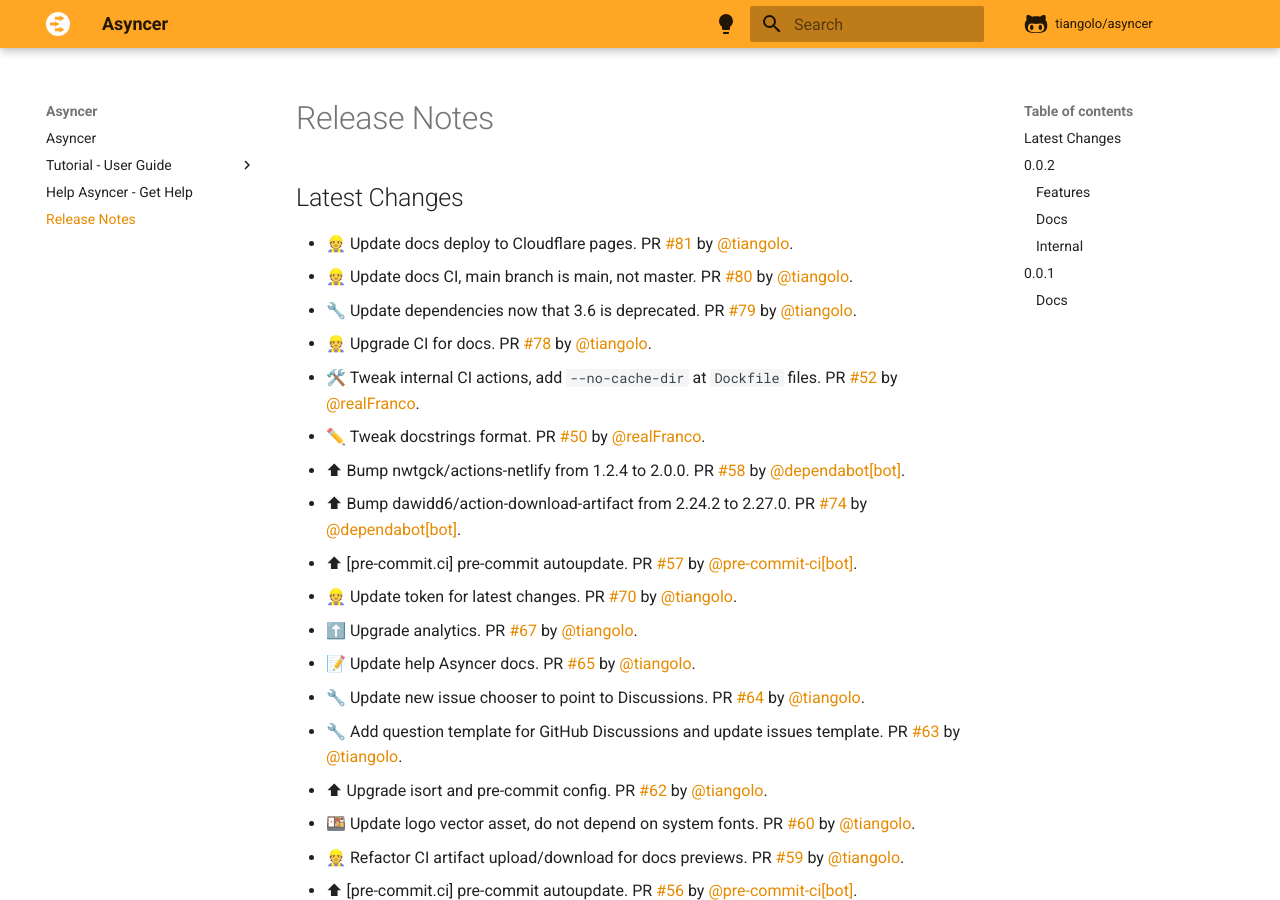
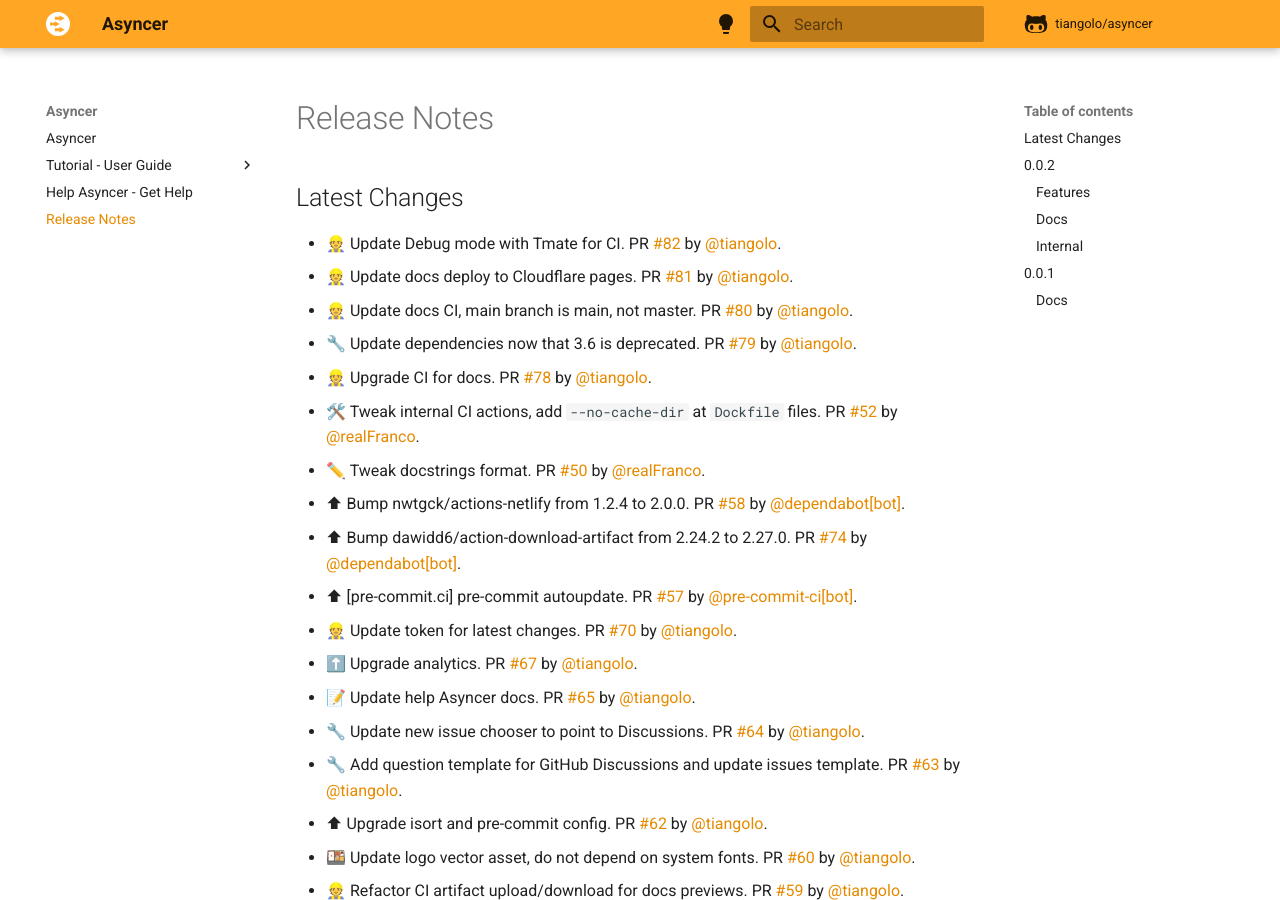
Before and after one commit to balintfrankas/fastapi-asyncer, an MkDocs documentation site: the page built from docs/release-notes.md, in a window 1280 px wide and 900 px high. Built offline with MkDocs 1.6.1 and Material for MkDocs 9.7.7, drawn with Linux system fonts in a browser that asks for light colours; comment, search, counter and statistics services are not loaded.

Commit message:
📝 Update release notes

```diff
--- a/docs/release-notes.md
+++ b/docs/release-notes.md
@@ -2,6 +2,7 @@
 
 ## Latest Changes
 
+* 👷 Update Debug mode with Tmate for CI. PR [#82](https://github.com/tiangolo/asyncer/pull/82) by [@tiangolo](https://github.com/tiangolo).
 * 👷 Update docs deploy to Cloudflare pages. PR [#81](https://github.com/tiangolo/asyncer/pull/81) by [@tiangolo](https://github.com/tiangolo).
 * 👷 Update docs CI, main branch is main, not master. PR [#80](https://github.com/tiangolo/asyncer/pull/80) by [@tiangolo](https://github.com/tiangolo).
 * 🔧 Update dependencies now that 3.6 is deprecated. PR [#79](https://github.com/tiangolo/asyncer/pull/79) by [@tiangolo](https://github.com/tiangolo).
```
